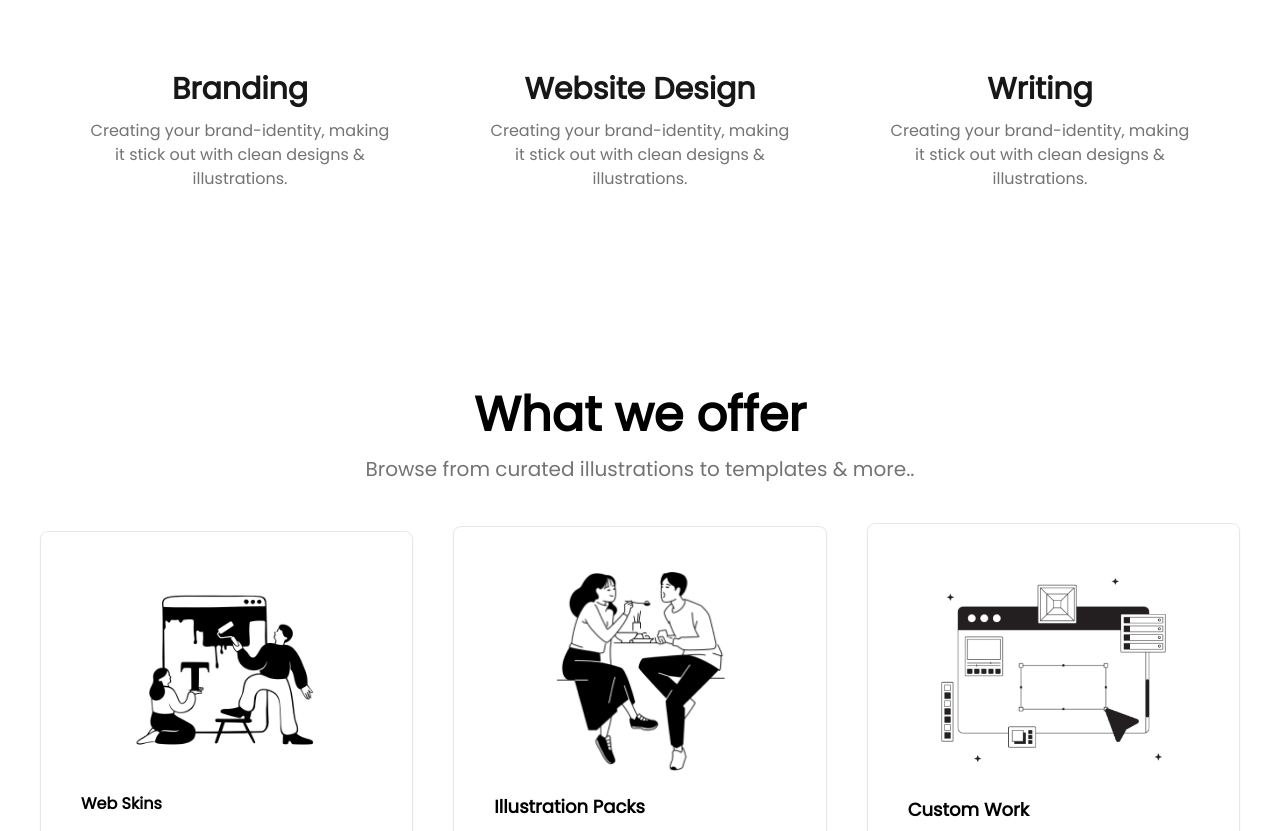
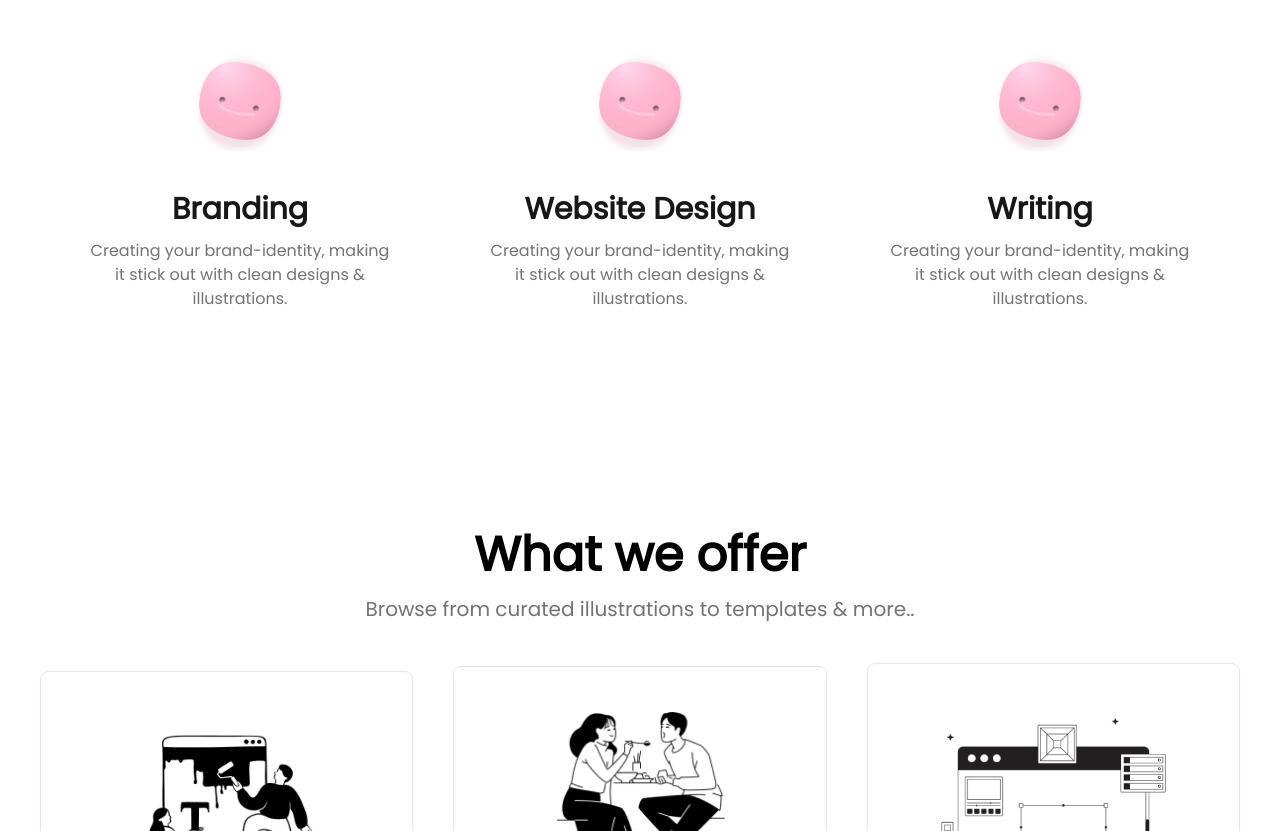
Before and after one commit to VelpCode/PaperWeb-Studio, a Next.js app in the folder scroll-ace/: page / in a window 1280 px wide. Shown: the part 2625-3456 px from the top of the page. Built offline with nearby package versions, Linux system fonts and the light colour scheme.

Commit message:
creatingpage

```diff
--- a/scroll-ace/app/components/global/subdesc.tsx
+++ b/scroll-ace/app/components/global/subdesc.tsx
@@ -3,18 +3,21 @@ import Image from 'next/image'
 
 const subdesc = () => {
   return (
-    <div className = "flex justify-center items-center mt-10">
+    <div className = "flex justify-center items-center min-h-[500px]">
         <div className="container mb-[200px] flex justify-center">
             <div className="boxes grid grid-cols-3 items-center align-middle gap-[100px]">
-                <div className="box max-w-[300px] flex flex-col items-center align-middle ">
+                <div className="box max-w-[300px] flex flex-col items-center align-middle">
+                        <Image className = "mb-10" src = "/ccclaymoji.png" alt = "Branding" width={100} height={100}/>
                         <h1 className='text-3xl font-semibold text-neutral-900 items-center mb-3'>Branding</h1>
                         <p className='items-center align-middle text-center text-neutral-500'>Creating your brand-identity, making it stick out with clean designs & illustrations.</p>
                 </div>
                 <div className="box max-w-[300px] flex flex-col items-center align-middle">
+                        <Image className = "mb-10" src = "/ccclaymoji.png" alt = "Branding" width={100} height={100}/>
                         <h1 className='text-3xl font-semibold text-neutral-900 items-center mb-3'>Website Design</h1>
                         <p className='items-center align-middle text-center text-neutral-500'>Creating your brand-identity, making it stick out with clean designs & illustrations.</p>
                 </div>
                 <div className="box max-w-[300px] flex flex-col items-center align-middle ">
+                        <Image className = "mb-10" src = "/ccclaymoji.png" alt = "Branding" width={100} height={100}/>
                         <h1 className='text-3xl font-semibold text-neutral-900 items-center mb-3'>Writing</h1>
                         <p className='items-center align-middle text-center text-neutral-500'>Creating your brand-identity, making it stick out with clean designs & illustrations.</p>
                 </div>
```
